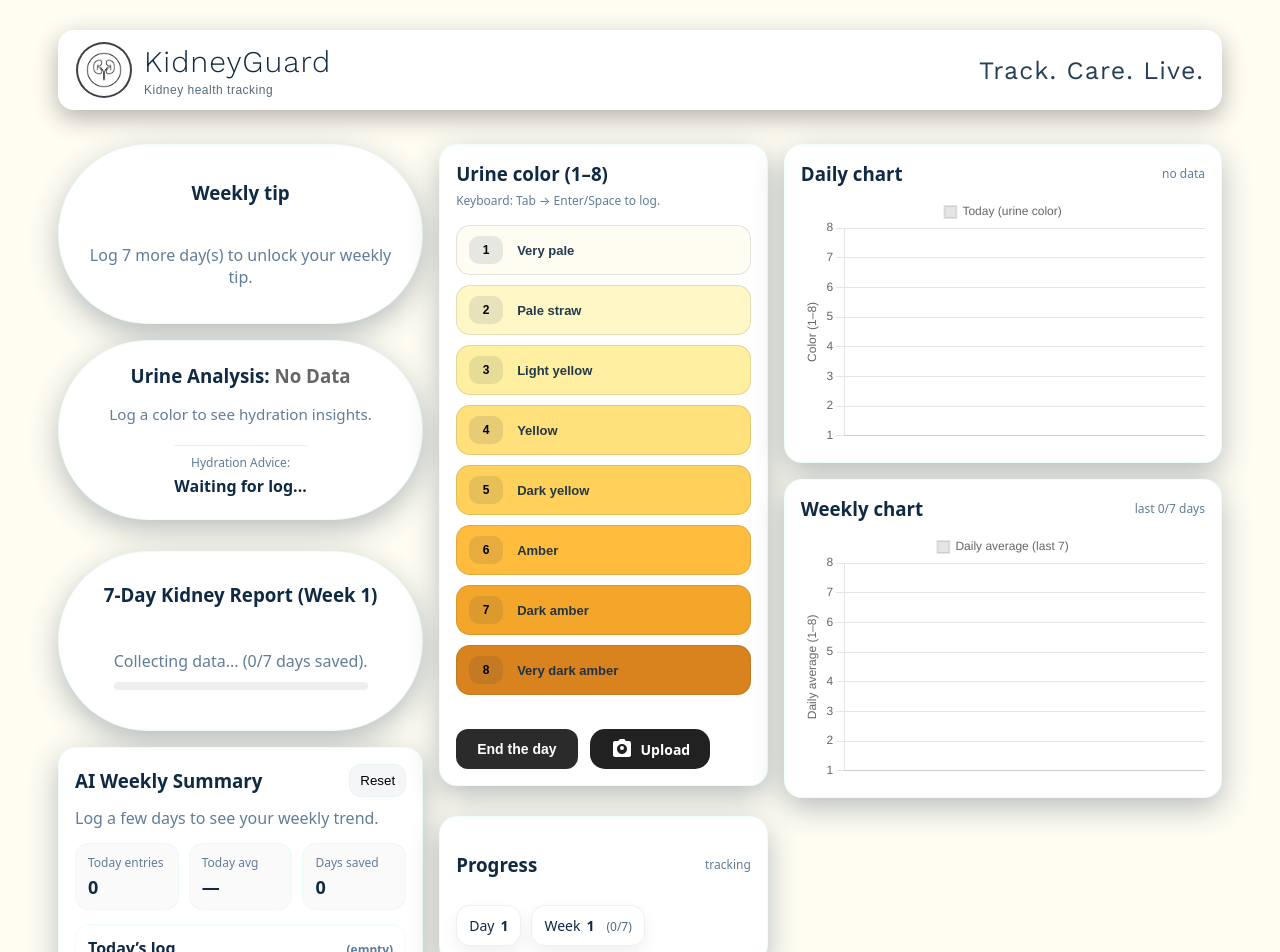
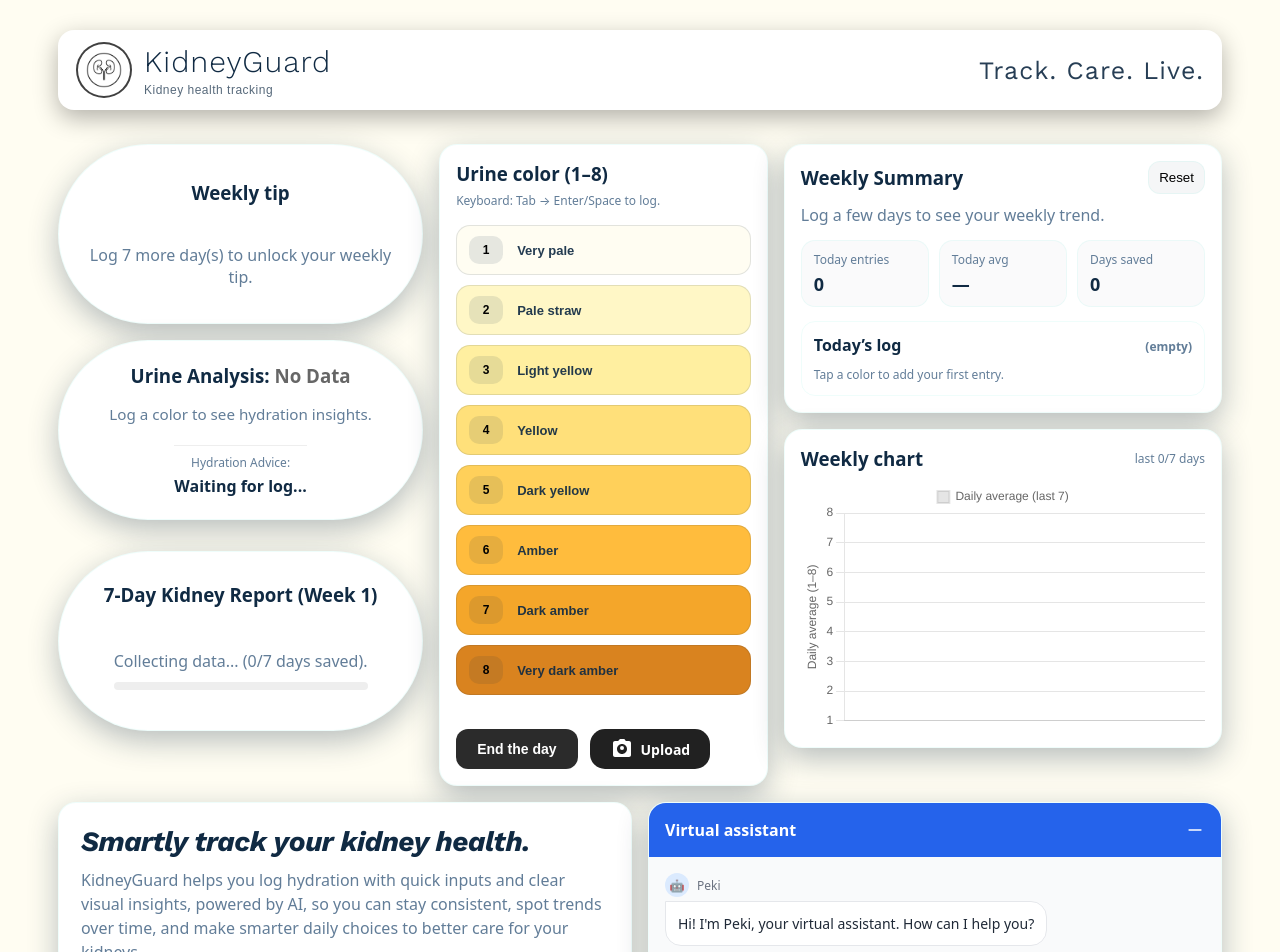
Before and after one commit to ilkerfatihulu/Hacktagon, a React (Vite) app: page / in a window 1280 px wide. Shown: the top 952 px of the page. Built offline with nearby package versions, Linux system fonts and the light colour scheme; a web font is replaced by a local one.

Commit message:
Ne yaptığını açıklayan mesaj

```diff
--- a/src/App.jsx
+++ b/src/App.jsx
@@ -574,9 +574,55 @@ export default function App() {
             )}
           </div>
 
-          <div className="card bigCard">
+
+        </section>
+
+        {/* MIDDLE */}
+        <section className="col midCol" aria-label="Urine color scale">
+          {/* 1) Urine level card */}
+          <div className="card scaleCard">
+            <div className="scaleHeader">
+              <h3>Urine color (1–8)</h3>
+              <p className="muted small">Keyboard: Tab → Enter/Space to log.</p>
+            </div>
+
+            <div className="scale" role="list" aria-label="Urine color blocks">
+              {URINE_COLORS.map((c) => (
+                <button
+                  key={c.n}
+                  type="button"
+                  className={`colorBlock ${selectedColor === c.n ? "selected" : ""}`}
+                  style={{ background: c.hex }}
+                  onClick={() => addEntry(c.n)}
+                  aria-label={`Log color ${c.n}: ${c.label}`}
+                >
+                  <span className="blockNum">{c.n}</span>
+                  <span className="blockLabel">{c.label}</span>
+                </button>
+              ))}
+            </div>
+
+            <div className="midBottom">
+              <div className="actionRow">
+                <button className="primaryBtn" onClick={endDay} disabled={tipLoading}>
+                  {tipLoading ? "Updating tip..." : "End the day"}
+                </button>
+
+                <PhotoAnalyzeButton onDetectedLevel={(level) => addEntry(level)} />
+              </div>
+            </div>
+          </div>
+
+          {/* 2) Progress card (AYRI KART) */}
+
+        </section>
+
+        {/* RIGHT */}
+        <section className="col rightCol" aria-label="Charts">
+
+        <div className="card bigCard">
             <div className="rowBetween">
-              <h3>AI Weekly Summary</h3>
+              <h3>Weekly Summary</h3>
               <button className="ghostBtn" onClick={resetAll} aria-label="Reset demo data">
                 Reset
               </button>
@@ -622,76 +668,6 @@ export default function App() {
               </ul>
             </div>
           </div>
-        </section>
-
-        {/* MIDDLE */}
-        <section className="col midCol" aria-label="Urine color scale">
-          {/* 1) Urine level card */}
-          <div className="card scaleCard">
-            <div className="scaleHeader">
-              <h3>Urine color (1–8)</h3>
-              <p className="muted small">Keyboard: Tab → Enter/Space to log.</p>
-            </div>
-
-            <div className="scale" role="list" aria-label="Urine color blocks">
-              {URINE_COLORS.map((c) => (
-                <button
-                  key={c.n}
-                  type="button"
-                  className={`colorBlock ${selectedColor === c.n ? "selected" : ""}`}
-                  style={{ background: c.hex }}
-                  onClick={() => addEntry(c.n)}
-                  aria-label={`Log color ${c.n}: ${c.label}`}
-                >
-                  <span className="blockNum">{c.n}</span>
-                  <span className="blockLabel">{c.label}</span>
-                </button>
-              ))}
-            </div>
-
-            <div className="midBottom">
-              <div className="actionRow">
-                <button className="primaryBtn" onClick={endDay} disabled={tipLoading}>
-                  {tipLoading ? "Updating tip..." : "End the day"}
-                </button>
-
-                <PhotoAnalyzeButton onDetectedLevel={(level) => addEntry(level)} />
-              </div>
-            </div>
-          </div>
-
-          {/* 2) Progress card (AYRI KART) */}
-          <div className="card counterOnlyCard" aria-label="Progress counters">
-            <div className="rowBetween">
-              <h3>Progress</h3>
-              <span className="muted small">tracking</span>
-            </div>
-
-            <div className="counterRow">
-              <div className="counterPill">
-                Day <strong>{dayCount}</strong>
-              </div>
-
-              <div className="counterPill">
-                Week <strong>{weekNumber}</strong>{" "}
-                <span className="counterSub">({weekProgress}/7)</span>
-              </div>
-            </div>
-          </div>
-        </section>
-
-        {/* RIGHT */}
-        <section className="col rightCol" aria-label="Charts">
-          <div className="card chartCard">
-            <div className="rowBetween">
-              <h3>Daily chart</h3>
-              <span className="muted small">{todayAvg !== null ? `avg ${todayAvg}` : "no data"}</span>
-            </div>
-            <div className="chartBox">
-              <Line data={dailyData} options={commonOptions} />
-            </div>
-          </div>
-
           <div className="card chartCard">
             <div className="rowBetween">
               <h3>Weekly chart</h3>
```
Also changed, not shown: 1 other file (tests, documents, lock files or other folders).
